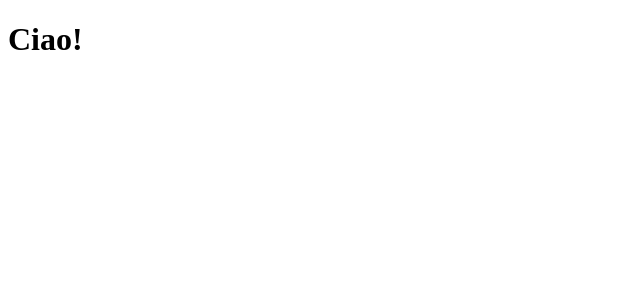
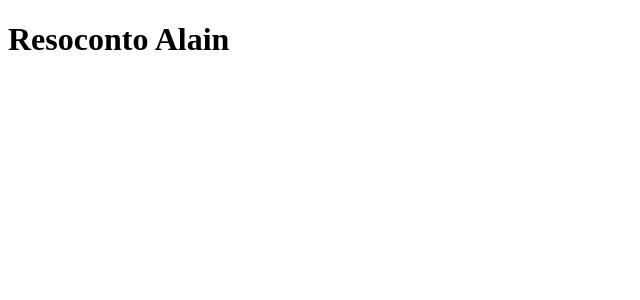
Before and after one commit to Smallpeeps/Prove, an Angular app: page / in a window 1280 px wide. Shown: the top 300 px of the page, without its empty margins (0-640 px from the left). Built offline with nearby package versions, Linux system fonts and the light colour scheme.

Commit message:
nuovo cambio titolo

```diff
--- a/src/app/app.component.ts
+++ b/src/app/app.component.ts
@@ -6,5 +6,5 @@ import { Component } from '@angular/core';
   styleUrls: ['./app.component.scss']
 })
 export class AppComponent {
-  title = 'Ciao!';
+  title = 'Resoconto Alain';
 }
```
